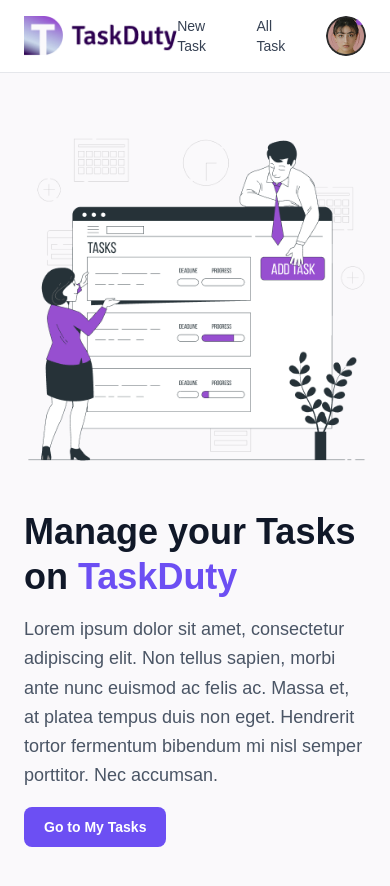
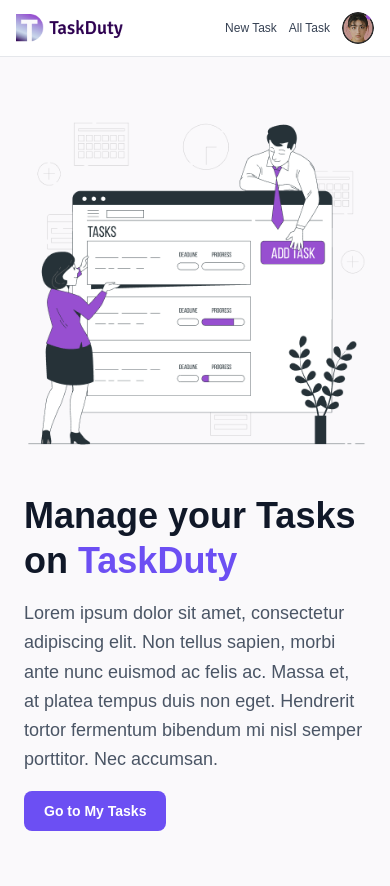
Before and after one commit to happyv288/TaskDuty, a React (Vite) app in the folder client/: page / in a window 390 px wide. Shown: the top 886 px of the page. Built offline with nearby package versions, Linux system fonts and the light colour scheme.

Commit message:
fix: improve mobile responsiveness

```diff
--- a/client/src/components/Navbar.tsx
+++ b/client/src/components/Navbar.tsx
@@ -11,18 +11,22 @@
 
   return (
     <nav className="w-full bg-white border-b border-gray-200">
-      <div className="max-w-5xl mx-auto flex items-center justify-between px-6 py-4">
+      <div className="max-w-5xl mx-auto flex items-center justify-between px-4 sm:px-6 py-3 sm:py-4">
         {/* Logo */}
         <Link to="/" className="flex items-center shrink-0">
-          <img src={taskdutyLogo} alt="TaskDuty" className="h-10 w-auto" />
+          <img
+            src={taskdutyLogo}
+            alt="TaskDuty"
+            className="h-7 sm:h-10 w-auto"
+          />
         </Link>
 
         {/* Navigation */}
-        <div className="flex items-center gap-8">
+        <div className="flex items-center gap-3 sm:gap-8">
           {!isTaskForm && (
             <Link
               to="/tasks/new"
-              className="text-sm font-medium text-gray-700 hover:text-[#6C4FF3]"
+              className="text-xs sm:text-sm font-medium text-gray-700 hover:text-[#6C4FF3] whitespace-nowrap"
             >
               New Task
             </Link>
@@ -31,7 +35,7 @@
           {!isTasksList && (
             <Link
               to="/tasks"
-              className="text-sm font-medium text-gray-700 hover:text-[#6C4FF3]"
+              className="text-xs sm:text-sm font-medium text-gray-700 hover:text-[#6C4FF3] whitespace-nowrap"
             >
               All Task
             </Link>
@@ -42,7 +46,7 @@
             <img
               src={avatar}
               alt="User avatar"
-              className="h-10 w-10 rounded-full object-cover"
+              className="h-8 w-8 sm:h-10 sm:w-10 rounded-full object-cover"
             />
           </Link>
         </div>
--- a/client/src/components/TaskCard.tsx
+++ b/client/src/components/TaskCard.tsx
@@ -1,9 +1,6 @@
 import type { Task } from "../types/task";
-import { Pencil, Trash2 } from "lucide-react";
+import { DeleteIcon, Pencil, Trash2 } from "lucide-react";
 import { Link } from "react-router-dom";
-
-const EditIcon = Pencil;
-const DeleteIcon = Trash2;
 
 interface TaskCardProps {
   task: Task;
@@ -27,47 +24,34 @@
   });
 }
 
-export default function TaskCard({
-  task,
-  onToggleComplete,
-  onDelete,
-}: TaskCardProps) {
+// Purely presentational: renders one task and reports user actions
+// upward via callbacks. It never fetches, stores, or mutates task data
+// itself — the parent page owns that (local state today, an API later).
+export default function TaskCard({ task, onToggleComplete, onDelete }: TaskCardProps) {
   return (
     <div className="bg-white border border-gray-200 rounded-xl p-5 shadow-sm">
-      <div className="flex items-start justify-between gap-4">
+      <div className="flex flex-col sm:flex-row sm:items-start sm:justify-between gap-3">
         <div className="flex items-start gap-3 min-w-0">
           <button
             onClick={() => onToggleComplete(task.id)}
-            aria-label={
-              task.completed ? "Mark as not completed" : "Mark as completed"
-            }
+            aria-label={task.completed ? "Mark as not completed" : "Mark as completed"}
             className={`mt-1 w-5 h-5 shrink-0 rounded-full border-2 flex items-center justify-center ${
-              task.completed
-                ? "bg-[#1E9E6B] border-[#1E9E6B]"
-                : "bg-white border-gray-200"
+              task.completed ? "bg-[#1E9E6B] border-[#1E9E6B]" : "bg-white border-gray-200"
             }`}
           >
             {task.completed && (
               <svg width="12" height="12" viewBox="0 0 12 12" fill="none">
-                <path
-                  d="M2 6.5L4.5 9L10 3"
-                  stroke="white"
-                  strokeWidth="2"
-                  strokeLinecap="round"
-                  strokeLinejoin="round"
-                />
+                <path d="M2 6.5L4.5 9L10 3" stroke="white" strokeWidth="2" strokeLinecap="round" strokeLinejoin="round" />
               </svg>
             )}
           </button>
 
           <div className="min-w-0">
-            <span
-              className={`text-xs font-semibold ${categoryClasses[task.category]}`}
-            >
+            <span className={`text-xs font-semibold ${categoryClasses[task.category]}`}>
               {task.category}
             </span>
             <h3
-              className={`text-lg font-semibold mt-0.5 ${
+              className={`text-lg font-semibold mt-0.5 break-words ${
                 task.completed ? "text-gray-500 line-through" : "text-gray-900"
               }`}
             >
@@ -76,12 +60,12 @@
           </div>
         </div>
 
-        <div className="flex gap-2 shrink-0">
+        <div className="flex gap-2 shrink-0 pl-8 sm:pl-0">
           <Link
             to={`/tasks/edit/${task.id}`}
             className="flex items-center gap-1.5 text-sm font-semibold text-white bg-[#6C4FF3] hover:bg-[#5A3FE0] rounded-full px-4 py-1.5"
           >
-            <EditIcon className="text-white" />
+            <Pencil className="text-white" />
             Edit
           </Link>
           <button
```
